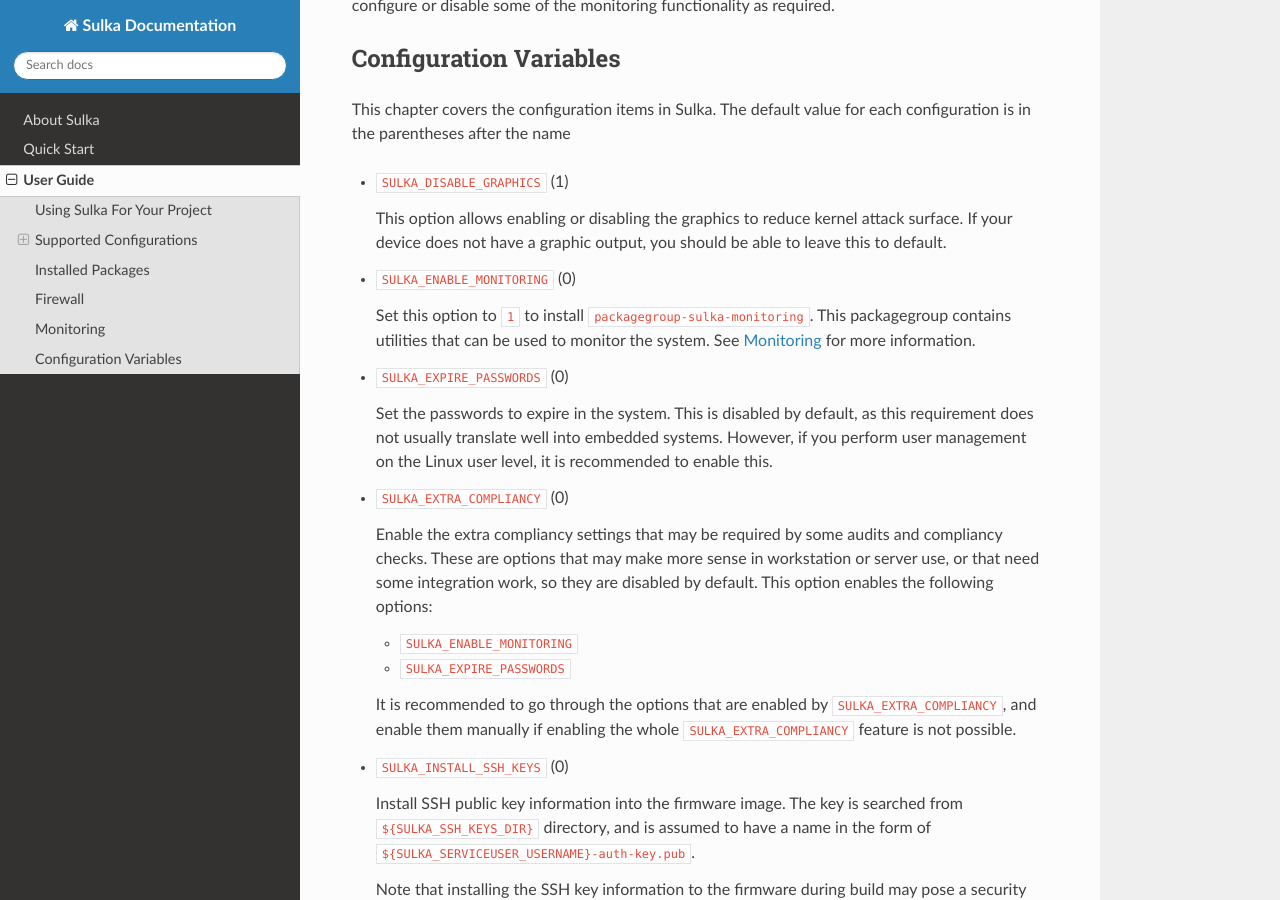
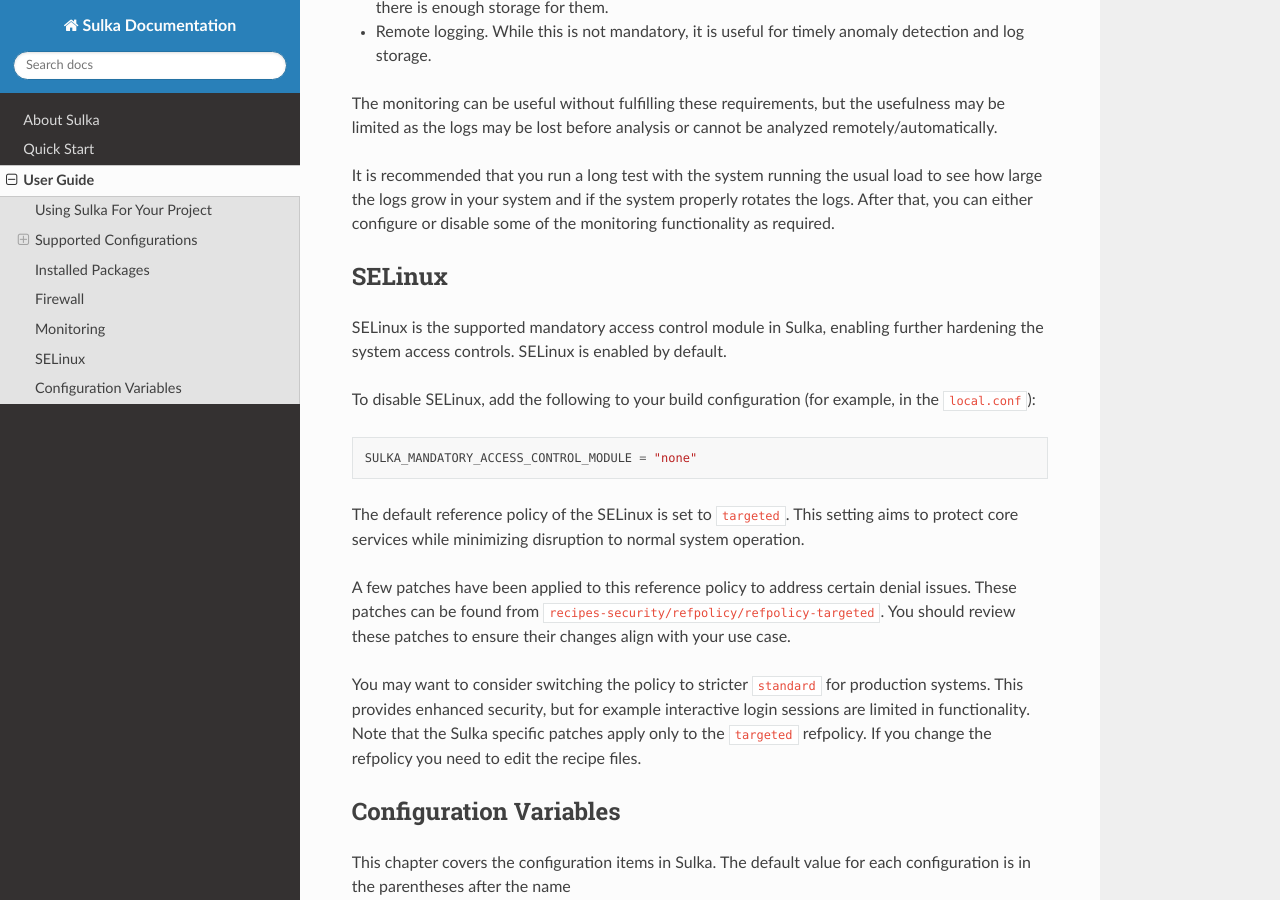
Before and after one commit to AltidSec/sulka-docs, a Sphinx documentation site: the page built from source/user-guide.rst, in a window 1280 px wide and 900 px high, scrolled down 3395 px. Built offline with Sphinx 7.4.7 and the Read the Docs theme 3.1.0, drawn with Linux system fonts in a browser that asks for light colours; some of the changed text lies outside the part shown.

Commit message:
user-guide: Add information about SELinux

```diff
--- a/source/user-guide.rst
+++ b/source/user-guide.rst
@@ -24,6 +24,15 @@
 Currently, Sulka primarily supports sysvinit as the init manager.
 Using systemd as the init manager should be possible, and all the custom initialization scripts have their systemd service counterparts. However, systemd is not actively used and tested, so there may be some things missing.
 More complete systemd support is planned for the future. Please raise an issue in the ``meta-sulka-distro`` repository if getting this is urgent to you.
+
+Mandatory Access Control Modules
+================================
+
+Sulka currently supports SELinux as its mandatory access control module.
+While enabling support for AppArmor is a long-term goal, it is not actively being worked on at the moment.
+You can use AppArmor to harden your own services, but a system-wide hardening policy for AppArmor is not currently available.
+
+For more information about SELinux, see the :ref:`SELinux` section.
 
 Installed Packages
 ******************
@@ -131,6 +140,29 @@
 It is recommended that you run a long test with the system running the usual load to see how large the logs grow in your system and if the system properly rotates the logs.
 After that, you can either configure or disable some of the monitoring functionality as required.
 
+SELinux
+*******
+
+SELinux is the supported mandatory access control module in Sulka, enabling further hardening the system access controls.
+SELinux is enabled by default.
+
+To disable SELinux, add the following to your build configuration (for example, in the ``local.conf``):
+
+.. code-block::
+
+   SULKA_MANDATORY_ACCESS_CONTROL_MODULE = "none"
+
+The default reference policy of the SELinux is set to ``targeted``.
+This setting aims to protect core services while minimizing disruption to normal system operation.
+
+A few patches have been applied to this reference policy to address certain denial issues.
+These patches can be found from ``recipes-security/refpolicy/refpolicy-targeted``.
+You should review these patches to ensure their changes align with your use case.
+
+You may want to consider switching the policy to stricter ``standard`` for production systems.
+This provides enhanced security, but for example interactive login sessions are limited in functionality.
+Note that the Sulka specific patches apply only to the ``targeted`` refpolicy. If you change the refpolicy you need to edit the recipe files.
+
 Configuration Variables
 ***********************
 
@@ -173,6 +205,16 @@
   If the private key leaks, all the devices using the same firmware image become vulnerable.
   Consider generating unique SSH keys for each device if that is possible for your use case.
 
+* ``SULKA_MANDATORY_ACCESS_CONTROL_MODULE`` ("selinux")
+
+  Set the mandatory access control module to be used in the system.
+
+  Mandatory access control architecture provides more control over the file and process permissions than the regular discretionary access control.
+  This architecture increases the complexity of the system, and can result in problems if the system behavior is unpredicatable or changes often.
+  However, enabling the mandatory access control is usually a good idea.
+
+  Set this to ``none`` to disable the mandatory access control.
+
 * ``SULKA_NFTABLES_CONF`` ("nftables-drop-everything.conf")
 
   The firewall configuration template that gets installed to the system and is used as the default firewall configuration.
```
